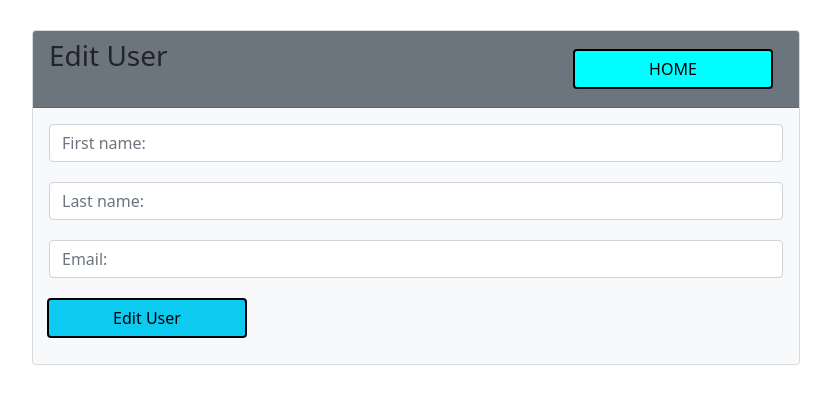
After one commit to xmrxsundayx/users-cr, a Flask app: template templates/edit.html in a window 1280 px wide. The commit adds this page. Shown: the top 404 px of the page, without its empty margins (224-1055 px from the left). Run offline with Flask 2, Linux system fonts and the light colour scheme; the template is opened without the code that fills it, so the values that code supplies are empty.

Commit message:
added edit and delete functions using CRUD

```diff
--- a/server.py
+++ b/server.py
@@ -3,9 +3,20 @@ from user import Users
 
 app = Flask(__name__)
 
-@app.route('/')
-def index():
+@app.route('/users')
+def users():
+    all_users = Users.get_all()
+    return render_template('users.html', all_users=all_users)
+
+@app.route('/users/new')
+def add_user():
     return render_template('add_user.html')
+
+@app.route('/users/<int:id>')
+def view_user(id):
+    data = {'id': id}
+    v_user = Users.get_user(data)
+    return render_template('view.html', v_user=v_user)
 
 @app.route('/create', methods=['POST'])
 def create():
@@ -17,10 +28,23 @@ def create():
     Users.save(users_data)
     return redirect('/users')
 
-@app.route('/users')
-def users():
-    all_users = Users.get_all()
-    return render_template('users.html', all_users=all_users)
+@app.route('/users/<int:id>/edit')
+def edit_form(id):
+    data = {'id': id}
+    return render_template('edit.html', user = Users.get_user(data))
+
+
+@app.route('/users/edit',methods=['POST'])
+def edit():
+    updated_user = request.form['id']
+    Users.edit(request.form)
+    return redirect(f'/users/{updated_user}')
+
+@app.route('/users/<int:id>/delete')
+def delete(id):
+    data = {'id': id}
+    Users.delete(data)
+    return redirect('/users')
 
 
 if __name__ == "__main__":
--- a/static/css/style.css
+++ b/static/css/style.css
@@ -1,10 +1,15 @@
 .card{
-    margin: 30px;
+    margin: 30px auto;
+    width: 60%;
 
 }
 .row{
     display: flex;
     flex-direction: column;
+}
+.row2{
+    display: flex;
+
 }
 .col{
     margin: 20px 0;
@@ -12,3 +17,18 @@
 th{
     padding: 20px 75px 20px 0;
 }
+.btn {
+    background-color: aqua !important;
+    border: 2px solid black !important;
+    color: black !important;
+    width: 0 auto !important;
+    width: 200px !important;
+    display: block !important;
+    text-align: center !important;
+    margin: 10px;
+}
+.view_button, .nav-link{
+    text-decoration: none;
+    color: black;
+    font-weight: bold;
+}
--- a/templates/add_user.html
+++ b/templates/add_user.html
@@ -1,7 +1,7 @@
 {% extends "index.html" %}
 {% block content %}
 <div class="card bg-light ">
-    <h3 class="card-header bg-secondary">Add Users</h3>
+    <h3 class="card-header bg-secondary">Add Users <a href="/users" class="btn btn-info float-end">HOME</a></h3>
     <div class="card-body">
         <form action="/create" method="POST">
             <div class="row">
@@ -14,10 +14,9 @@
                 <div class="col">
                     <input type="email" class="form-control" placeholder="Email:" name="email">
                 </div>
-                <button type="submit" class="btn bg-info">Add User</button>
+                <button type="submit" class="btn">Add User</button>
             </div>
         </form>
-
     </div>
 </div>
 
--- /dev/null
+++ b/templates/edit.html
@@ -0,0 +1,23 @@
+{% extends "index.html" %}
+{% block content %}
+<div class="card bg-light ">
+    <h3 class="card-header bg-secondary">Edit User <a href="/users" class="btn btn-primary float-end">HOME</a></h3>
+    <div class="card-body">
+        <form action="/users/edit" method="POST">
+            <input type="hidden" name="id" value="{{user.id}}">
+            <div class="row">
+                <div class="col">
+                    <input type="text" class="form-control" placeholder="First name:" name="first_name" value="{{user.first_name}}">
+                </div>
+                <div class="col">
+                    <input type="text" class="form-control" placeholder="Last name:" name="last_name" value="{{user.last_name}}">
+                </div>
+                <div class="col">
+                    <input type="email" class="form-control" placeholder="Email:" name="email" value="{{user.email}}">
+                </div>
+                <button type="submit" class="btn bg-info">Edit User</button>
+            </div>
+        </form>
+    </div>
+</div>
+{% endblock %}
--- a/templates/index.html
+++ b/templates/index.html
@@ -10,7 +10,7 @@
     <title>User CR</title>
 </head>
 <body>
-    <div class="container">
+
         {% block content %}
         {%  endblock  %}
 
```
Also changed, not shown: templates/users.html (+12 -3 lines), templates/view.html (added, +30 -0 lines), user.py (+14 -4 lines), 1 other file.
